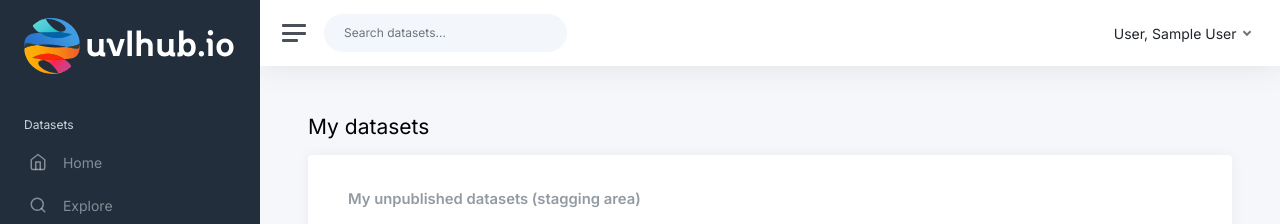
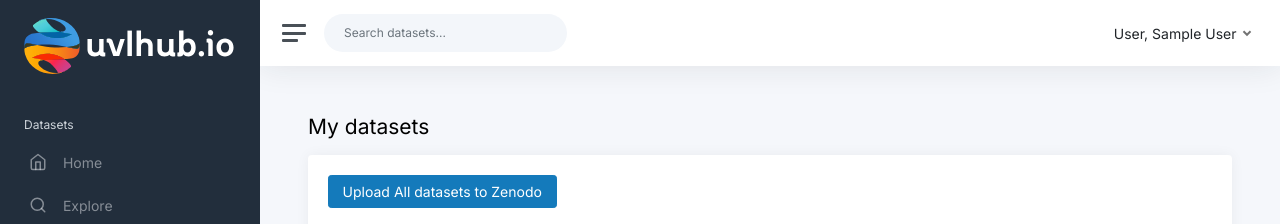
Before and after one commit to chipi-hub-team/chipi-hub, a Flask app: page /dataset/list in a window 1280 px wide. Shown: the top 224 px of the page. Run offline with Flask 3, Linux system fonts and the light colour scheme; a user stored in the database is signed in; tables that the repository leaves empty hold one stand-in row (values such as "Sample post"); parts of the project's set-up code (start-up, migrations or seed data) failed here and were passed over; some libraries are stand-ins or nearby versions.

Commit message:
feat: Add publish All Dataset functionality
Added functionality to allow the user to publish all unpublished datasets with a button, routes reworked to be more secure

```diff
--- a/app/modules/dataset/routes.py
+++ b/app/modules/dataset/routes.py
@@ -283,37 +283,31 @@ def get_unsynchronized_dataset(dataset_id):
 
 
 # this method will publish all unpublished datasets
-@dataset_bp.route("/dataset/publish", methods=["GET"])
+@dataset_bp.route("/dataset/publish", methods=["POST"])
 @login_required
 def publish_all_datasets():
-    dataset_service.publish_datasets(current_user_id=current_user.id)
-    return render_template(
-        "dataset/list_datasets.html",
-        datasets=dataset_service.get_synchronized(current_user.id),
-        local_datasets=dataset_service.get_unsynchronized(current_user.id),
-    )
+    datasets = dataset_service.get_all_user_unpublished_datasets(current_user.id)
 
+    errors = []  # Para almacenar errores de publicación
 
-@dataset_bp.route("/dataset/<int:dataset_id>/publish", methods=["POST"])
-@login_required
-def publish_dataset(dataset_id):
+    for dataset in datasets:
+        try:
+            zenodo_response_json = zenodo_service.create_new_deposition(dataset)
+            response_data = json.dumps(zenodo_response_json)
+            data = json.loads(response_data)
+        except Exception as exc:
+            logger.exception(f"Exception while creating dataset data in Zenodo: {exc}")
+            errors.append(f"Dataset ID {dataset.id}: Error creating dataset in Zenodo.")
+            continue
 
-    dataset = dataset_service.get_or_404(dataset_id)
-    dataset_service.publish_specific_dataset(current_user.id, dataset_id)
-    try:
+        if not data.get("conceptrecid"):
+            logger.error(f"Dataset ID {dataset.id}: Failed to create deposition on Zenodo.")
+            errors.append(f"Dataset ID {dataset.id}: Failed to create deposition on Zenodo.")
+            continue
 
-        zenodo_response_json = zenodo_service.create_new_deposition(dataset)
-        response_data = json.dumps(zenodo_response_json)
-        data = json.loads(response_data)
-        print("esta funcionando")
-    except Exception as exc:
-        logger.exception(f"Exception while creating dataset data in Zenodo: {exc}")
-        return jsonify({"message": "Error while creating dataset in Zenodo."}), 500
-
-    if data.get("conceptrecid"):
         deposition_id = data.get("id")
 
-        # Update dataset with deposition ID from zeznodo
+        # Update dataset with deposition ID from Zenodo
         try:
             dataset_service.update_dsmetadata(dataset.ds_meta_data_id, deposition_id=deposition_id)
 
@@ -322,18 +316,63 @@ def publish_dataset(dataset_id):
                     zenodo_service.upload_file(dataset, deposition_id, feature_model)
                 except Exception as e:
                     logger.exception(f"Error uploading feature model to Zenodo: {e}")
+                    errors.append(f"Dataset ID {dataset.id}: Error uploading feature model.")
                     continue
 
             zenodo_service.publish_deposition(deposition_id)
-
             deposition_doi = zenodo_service.get_doi(deposition_id)
             dataset_service.update_dsmetadata(dataset.ds_meta_data_id, dataset_doi=deposition_doi)
 
+            logger.info(f"Dataset ID {dataset.id}: Successfully published to Zenodo!")
+
         except Exception as e:
             logger.exception(f"Error while processing Zenodo actions: {e}")
-            return jsonify({"message": f"Error during Zenodo publication process: {e}"}), 500
+            errors.append(f"Dataset ID {dataset.id}: Error during publication process.")
+            continue
 
-        print("Dataset successfully published to Zenodo!")
+    if errors:
+        return jsonify({"message": "Publication completed with errors.", "errors": errors}), 207
+
+    dataset_service.publish_datasets(current_user_id=current_user.id)
+    return redirect("/dataset/list")
+
+
+@dataset_bp.route("/dataset/<int:dataset_id>/publish", methods=["POST"])
+@login_required
+def publish_dataset(dataset_id):
+
+    dataset = dataset_service.get_or_404(dataset_id)
+
+    if dataset.ds_meta_data.ds_status == Status.PUBLISHED:
+        return jsonify({"message": "Dataset is already published."}), 400
+
+    dataset_service.publish_specific_dataset(current_user.id, dataset_id)
+
+    try:
+        zenodo_response_json = zenodo_service.create_new_deposition(dataset)
+        data = json.loads(json.dumps(zenodo_response_json))
+
+        if not data.get("conceptrecid"):
+            logger.error(f"Dataset ID {dataset.id}: Failed to create deposition on Zenodo.")
+            return jsonify({"message": "Failed to create deposition on Zenodo."}), 400
+
+        deposition_id = data.get("id")
+        dataset_service.update_dsmetadata(dataset.ds_meta_data_id, deposition_id=deposition_id)
+
+        for feature_model in dataset.feature_models:
+            try:
+                zenodo_service.upload_file(dataset, deposition_id, feature_model)
+            except Exception as e:
+                logger.exception(f"Error uploading feature model to Zenodo: {e}")
+                continue
+
+        zenodo_service.publish_deposition(deposition_id)
+        deposition_doi = zenodo_service.get_doi(deposition_id)
+        dataset_service.update_dsmetadata(dataset.ds_meta_data_id, dataset_doi=deposition_doi)
+
+        logger.info(f"Dataset ID {dataset.id}: Successfully published to Zenodo!")
         return redirect("/dataset/list")
 
-    return jsonify({"message": "Failed to create deposition on Zenodo."}), 400
+    except Exception as exc:
+        logger.exception(f"Error during Zenodo publication process: {exc}")
+        return jsonify({"message": f"Error during Zenodo publication process: {exc}"}), 500
--- a/app/modules/dataset/services.py
+++ b/app/modules/dataset/services.py
@@ -143,15 +143,19 @@ class DataSetService(BaseService):
     def get_all_datasets(self):
         return self.repository.get_all_datasets()
 
+    def get_all_user_unpublished_datasets(self, user_id):
+        return self.repository.get_user_unpublished_datasets(user_id)
+
     # This method will help in the proccess of publishing datasets
     def publish_datasets(self, current_user_id):
         try:
             datasets = self.repository.get_user_unpublished_datasets(current_user_id)
             for dataset in datasets:
-                dataset.ds_meta_data.ds_status = Status.PUBLISHED
-                self.repository.session.commit()
-            else:
-                raise ValueError("Dataset is not in 'UNPUBLISHED' status")
+                if (dataset.ds_meta_data.ds_status == Status.UNPUBLISHED):
+                    dataset.ds_meta_data.ds_status = Status.PUBLISHED
+                    self.repository.session.commit()
+                else:
+                    raise ValueError("Dataset is not in 'UNPUBLISHED' status")
         except Exception as exc:
             logger.error(f"Exception setting dataset to published: {exc}")
             self.repository.session.rollback()
--- a/app/modules/dataset/templates/dataset/list_datasets.html
+++ b/app/modules/dataset/templates/dataset/list_datasets.html
@@ -10,6 +10,11 @@
         <div class="col-12">
             <div class="card">
                 <div class="card-body">
+
+                    <form action="{{ url_for('dataset.publish_all_datasets') }}" method="POST">
+                        <button type="submit" class="btn btn-primary">Upload All datasets to Zenodo</button>
+                    </form>
+
                     <div class="card-header">
                         <h5 class="card-title">My unpublished datasets (stagging area)</h5>
                     </div>
```
